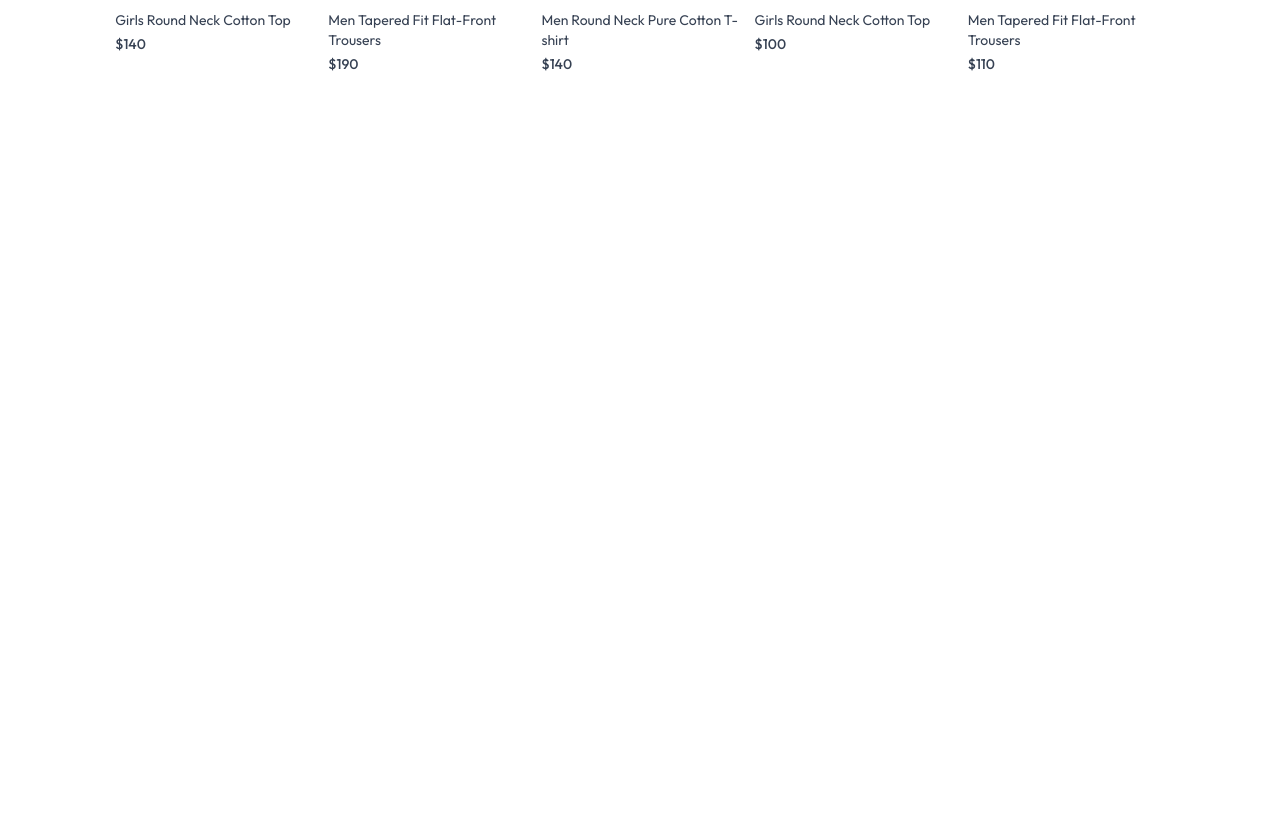
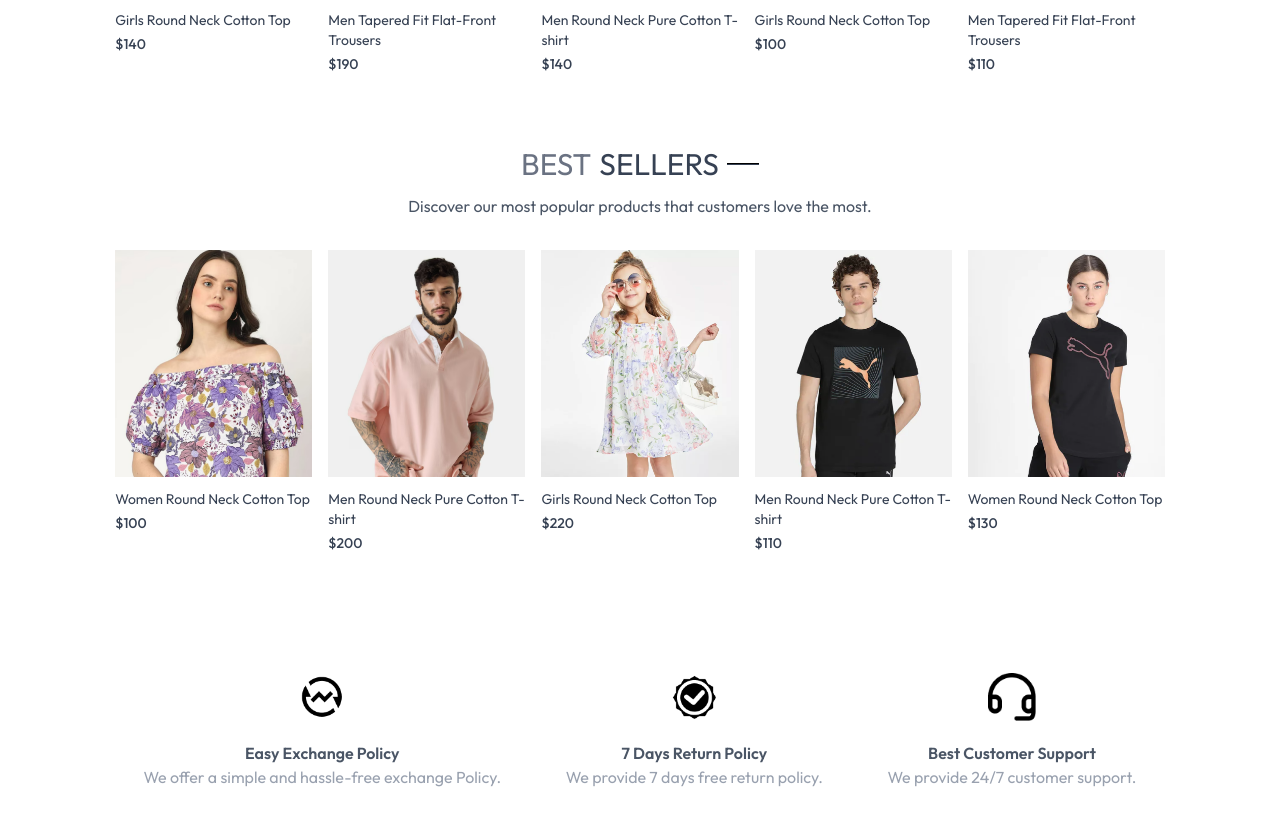
Before and after one commit to siddharthg-7/E-Commerce-Website, a React (Vite) app in the folder frontend/: page / in a window 1280 px wide. Shown: the part 1220-2046 px from the top of the page. Before the commit the page ends 1334 px from the top, so only its background shows below. Built offline with nearby package versions, Linux system fonts and the light colour scheme.

Commit message:
feat: add BestSeller and OurPolicy components with layout and functionality

```diff
--- /dev/null
+++ b/frontend/src/components/BestSeller.jsx
@@ -0,0 +1,30 @@
+import React, { useContext, useState, useEffect } from 'react';
+import { ShopContext } from '../context/ShopContext';
+import Tittle from './Tittle';
+import ProductItem from './ProductItem';
+
+const BestSeller = () => {
+    const {products} = useContext(ShopContext);
+    const [bestsellerProducts, setBestsellerProducts] = useState([]);
+    useEffect(() => {
+        const bestsellerProduct = products.filter((item) => item.bestseller);
+        setBestsellerProducts(bestsellerProduct.slice(0,5));
+    },[products])
+  return (
+    <div className='my-10'>
+        <div className='text-center text-3xl py-8'>
+            <Tittle text1={'BEST'} text2={'SELLERS'}/>
+            <p className='w-3/4 m-auto text-xs sm:text-sm md:text-base text-gray-600'>Discover our most popular products that customers love the most.</p>
+        </div>
+        <div className='grid grid-cols-2 sm:grid-cols-3 md:grid-cols-4 lg:grid-cols-5 gap-4 gap-y-6'>
+            {
+                bestsellerProducts.map((item,index) => (
+                <ProductItem key={index} id={item._id}  name={item.name} price={item.price} image={item.image}/>))
+
+            }
+        </div>
+    </div>
+  )
+}
+
+export default BestSeller
--- a/frontend/src/components/Hero.jsx
+++ b/frontend/src/components/Hero.jsx
@@ -27,7 +27,7 @@
 
       </div>
       {/* Hero Right SIde*/}
-      <img  className='w-full sm:w-1/2' src ={assets.hero_img} />
+      <img  className='w-full sm:w-1/2' src={assets.hero_img} />
     </div>
   )
 }
--- /dev/null
+++ b/frontend/src/components/OurPolicy.jsx
@@ -0,0 +1,26 @@
+import React from 'react'
+import { assets } from '../assets/assets'
+
+const OurPolicy = () => {
+  return (
+    <div className='flex flex-col sm:flex-row justify-around gap-12 sm:gap-2 text-center py-20 text-xs sm:text-sm md:text-base text-gray-600'>
+        <div>
+            <img src={assets.exchange_icon} className='w-12 m-auto mb-5 ' alt=''/>
+            <p className='font-semibold'> Easy Exchange Policy</p>
+            <p className='text-gray-400'>We offer a simple and hassle-free exchange Policy.</p>
+        </div>
+        <div>
+            <img src={assets.quality_icon} className='w-12 m-auto mb-5 ' alt=''/>
+            <p className='font-semibold'>7 Days Return Policy</p>
+            <p className='text-gray-400'>We provide 7 days free return policy.</p>
+        </div>
+        <div>
+            <img src={assets.support_img} className='w-12 m-auto mb-5 ' alt=''/>
+            <p className='font-semibold'>Best Customer Support</p>
+            <p className='text-gray-400'>We provide 24/7 customer support.</p>
+        </div>
+    </div>
+  )
+}
+
+export default OurPolicy
--- a/frontend/src/pages/Home.jsx
+++ b/frontend/src/pages/Home.jsx
@@ -1,12 +1,16 @@
 import React from 'react'
 import Hero from '../components/Hero'
 import LatestCollection from '../components/LatestCollection'
+import BestSeller from '../components/BestSeller'
+import OurPolicy from '../components/OurPolicy'
 
 const Home = () => {
   return (
     <div>
       <Hero/>
       <LatestCollection/>
+      <BestSeller/>
+      <OurPolicy/>
     </div>
   )
 }
```
